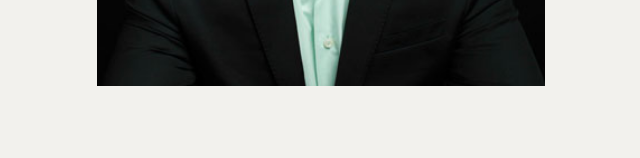
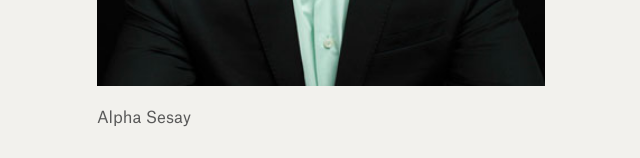
Before and after one commit to weights-and-measures/weights-and-measures.github.io, a Jekyll site: the page built from photographs.html, in a window 1280 px wide and 900 px high, scrolled down 25170 px. Shown: the part 739-897 px from the top of the window, without its empty margins (319-959 px from the left). Built offline with Jekyll 4.4.1, drawn with Linux system fonts in a browser that asks for light colours; before the commit the page ends 26020 px from its top, so only the background shows below that.

Commit message:
Updated D48

```diff
--- a/_photographs/d48.markdown
+++ b/_photographs/d48.markdown
@@ -1,7 +1,9 @@
 ---
-title: d48
+title: Alpha Sesay
 date: 2016-12-29 19:55:00 Z
 position: 3
 ---
 
 ![alpha_ssay12.jpg](/uploads/alpha_ssay12.jpg)
+
+Alpha Sesay
```
